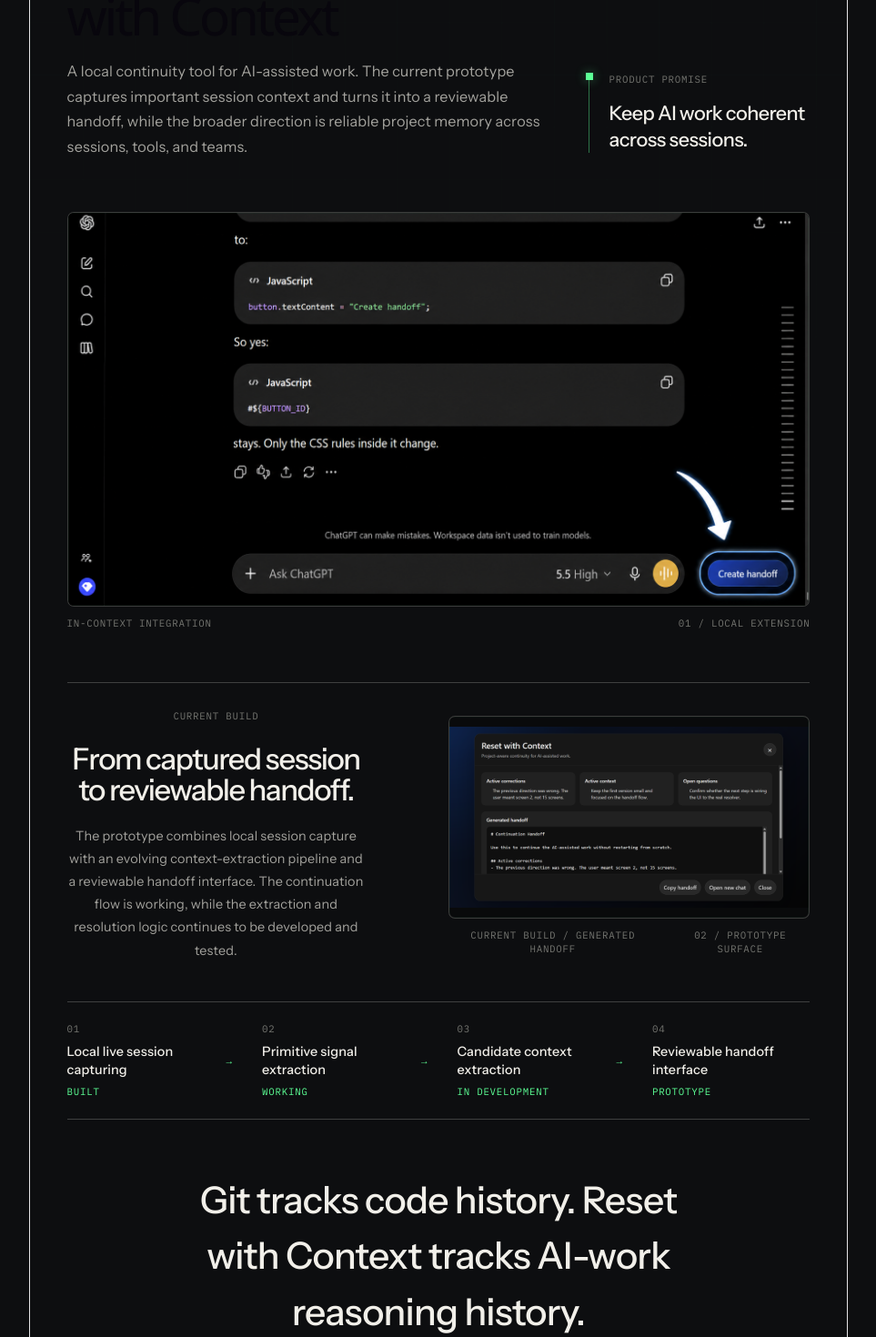
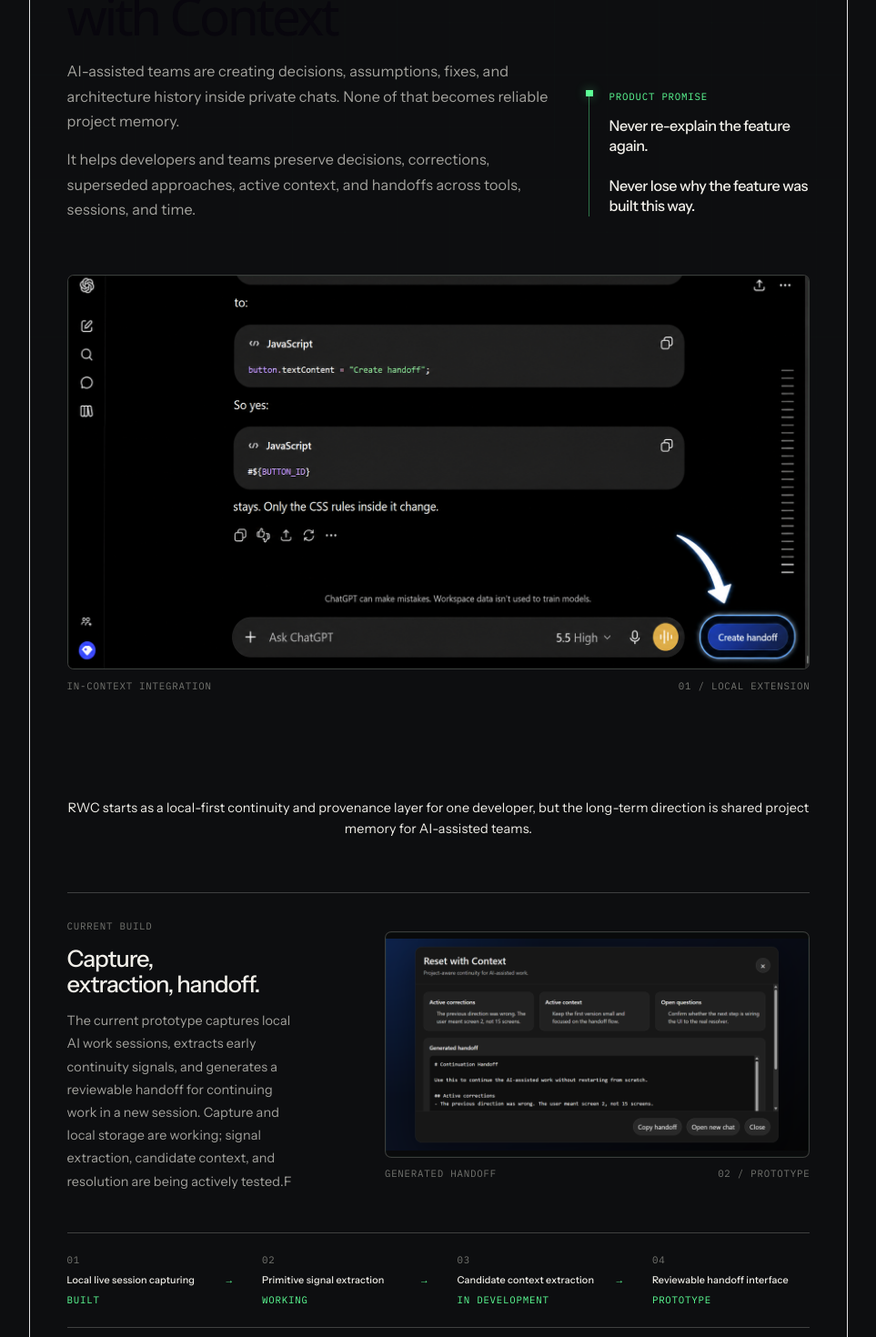
Before and after one commit to DarinHajou/darin-portfolio, a React (Vite) app: page / in a window 1280 px wide. Shown: the part 2880-4350 px from the top of the page at 91% size, without its empty margins (158-1121 px from the left). Built offline with nearby package versions, Linux system fonts and the light colour scheme.

Commit message:
update summary texts for resetWithContext section

```diff
--- a/src/sections/ResetWithContext/ResetWithContext.module.css
+++ b/src/sections/ResetWithContext/ResetWithContext.module.css
@@ -82,6 +82,7 @@
   line-height: 1.4;
   letter-spacing: 0.07em;
   text-transform: uppercase;
+
 }
 
 .projectType,
@@ -89,7 +90,9 @@
 .promiseLabel {
   color: var(--color-text-muted);
 }
-
+.promiseLabel{
+ color: var(--color-accent);
+}
 .title {
   font-size: clamp(2.25rem, 5.5vw, 5.5rem);
   font-weight: 500;
@@ -98,10 +101,13 @@
 
   text-wrap: balance;
 }
+.summaryGroup {
+  display: grid;
+  gap: var(--space-4);
 
+  max-width: 48rem;
+}
 .summary {
-  max-width: 48rem;
-
   font-size: var(--text-md);
   line-height: 1.7;
   color: var(--color-text-secondary);
@@ -118,6 +124,7 @@
   padding-left: var(--space-6);
 
   border-left: 1px solid var(--color-accent-muted);
+
 }
 
 .promise::before {
@@ -132,10 +139,11 @@
 
   background: var(--color-accent);
   box-shadow: 0 0 0.8rem var(--color-accent-muted);
+
 }
 
 .promise > p:last-child {
-  font-size: var(--text-lg);
+  font-size: var(--text-md);
   font-weight: 500;
   line-height: 1.35;
   letter-spacing: -0.025em;
@@ -162,7 +170,7 @@
 }
 
 .secondaryFrame {
-  aspect-ratio: 16 / 9;
+  aspect-ratio: 16 / 8.5;
 }
 
 .primaryFrame::before,
@@ -190,6 +198,14 @@
   object-fit: cover;
   object-position: center;
 }
+.supportText{
+
+  justify-self: center;
+  font-size: var(--text-md);
+  line-height: 1.7;
+  color: var(--color-text-secondary);
+  max-width: 58ch;
+}
 
 .secondaryImage {
   object-fit: contain;
@@ -212,28 +228,30 @@
   gap: var(--space-12);
 
   padding-top: var(--space-8);
+
   border-top: 1px solid var(--color-border-strong);
 }
 
 .buildCopy {
   display: grid;
   align-content: start;
-  gap: var(--space-6);
+  gap: var(--space-4);
+  text-align: left;
 }
 
 .subheading {
-  max-width: 17ch;
+  max-width: 18ch;
 
-  font-size: clamp(2rem, 3.2vw, 3.5rem);
+  font-size: clamp(1.75rem, 2.5vw, 2.75rem);
   font-weight: 500;
-  line-height: 1.04;
-  letter-spacing: -0.045em;
+  line-height: 1.08;
+  letter-spacing: -0.04em;
 
   text-wrap: balance;
 }
 
 .bodyCopy {
-  max-width: 40rem;
+  max-width: 34rem;
 
   font-size: var(--text-base);
   line-height: 1.75;
@@ -295,7 +313,7 @@
   justify-content: center;
   align-items: center;
   text-align: center; /* Centers the text inside the rows */
-  font-size: var(--text-base);
+
   font-weight: 500;
   line-height: 1.4;
 }
@@ -311,18 +329,20 @@
 }
 
 .positioning {
-  max-width: 40rem;
-
-  font-size: var(--text-xl);
+  font-size: var(--text-lg);
   font-weight: 500;
   line-height: 1.5;
   letter-spacing: -0.02em;
+  text-wrap: balance;
 }
+
+ .supportLine {
+   margin-bottom: 40px;
+  }
 
 .technology {
   line-height: 1.8;
   color: var(--color-text-muted);
-
 }
 
 @media (min-width: 768px) {
@@ -351,11 +371,11 @@
   }
 
   .buildCopy {
-    grid-column: 1 / 6;
+    grid-column: 1 / 5;
   }
 
   .secondaryVisual {
-    grid-column: 7 / -1;
+    grid-column: 6 / -1;
   }
 
   .buildList {
@@ -373,8 +393,13 @@
 
   .positioning {
     grid-column: 1 / 8;
+    font-size: var(--text-xl);
+
   }
-
+  .supportLine {
+   grid-column: 8 / -1;
+   font-size: var(--text-md);
+  }
   .technology {
     grid-column: 8 / -1;
 
@@ -416,7 +441,7 @@
     display: block;
     text-align: left;
     margin: 0;
-    font-size: var(--text-base);
+    font-size: 0.75rem;
   }
 
   .buildStatus {
--- a/src/sections/ResetWithContext/ResetWithContext.tsx
+++ b/src/sections/ResetWithContext/ResetWithContext.tsx
@@ -49,18 +49,21 @@ function ResetWithContext() {
                 RWC — Reset with Context
               </h2>
 
-              <p className={styles.summary}>
-                A local continuity tool for AI-assisted work. The current
-                prototype captures important session context and turns it into
-                a reviewable handoff, while the broader direction is reliable
-                project memory across sessions, tools, and teams.
-              </p>
+              <div className={styles.summaryGroup}>
+                <p className={styles.summary}>
+                  AI-assisted teams are creating decisions, assumptions, fixes, and architecture history inside private chats. None of that becomes reliable project memory.
+                </p>
+
+                <p className={styles.summary}>
+                  It helps developers and teams preserve decisions, corrections, superseded approaches, active context, and handoffs across tools, sessions, and time.
+                </p>
+              </div>
             </div>
 
             <aside className={styles.promise}>
               <p className={styles.promiseLabel}>Product promise</p>
 
-              <p>Keep AI work coherent across sessions.</p>
+              <p> Never re-explain the feature again. <br></br> <br />Never lose why the feature was built this way.</p>
             </aside>
           </div>
         </header>
@@ -74,25 +77,27 @@ function ResetWithContext() {
             />
           </div>
 
+
           <figcaption className={styles.visualCaption}>
             <span>In-context integration</span>
             <span>01 / Local extension</span>
           </figcaption>
         </figure>
 
+        <p className={styles.supportText}></p>
+          RWC starts as a local-first continuity and provenance layer for one developer,
+          but the long-term direction is shared project memory for AI-assisted teams.
+
         <div className={styles.buildGrid}>
           <div className={styles.buildCopy}>
             <p className={styles.sectionLabel}>Current build</p>
 
             <h3 className={styles.subheading}>
-              From captured session to reviewable handoff.
+              Capture, extraction, handoff.
             </h3>
 
             <p className={styles.bodyCopy}>
-              The prototype combines local session capture with an evolving
-              context-extraction pipeline and a reviewable handoff interface.
-              The continuation flow is working, while the extraction and
-              resolution logic continues to be developed and tested.
+              The current prototype captures local AI work sessions, extracts early continuity signals, and generates a reviewable handoff for continuing work in a new session. Capture and local storage are working; signal extraction, candidate context, and resolution are being actively tested.F
             </p>
           </div>
 
@@ -106,8 +111,8 @@ function ResetWithContext() {
             </div>
 
             <figcaption className={styles.visualCaption}>
-              <span>Current build / Generated handoff</span>
-              <span>02 / Prototype surface</span>
+              <span>Generated handoff</span>
+              <span>02 / Prototype</span>
             </figcaption>
           </figure>
 
@@ -129,6 +134,7 @@ function ResetWithContext() {
             Git tracks code history. Reset with Context tracks AI-work
             reasoning history.
           </p>
+          <p className={styles.supportLine}>A continuity layer for decisions, corrections, handoffs, and source-linked project context.</p>
 
           <p className={styles.technology}>
             JavaScript / Browser extension / IndexedDB / Local-first
```
